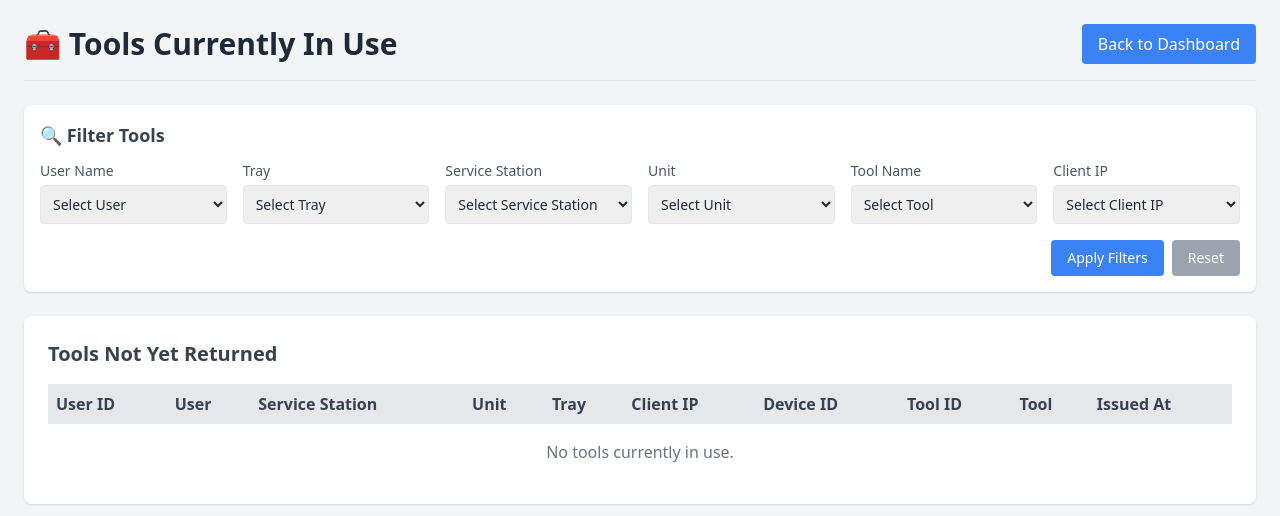
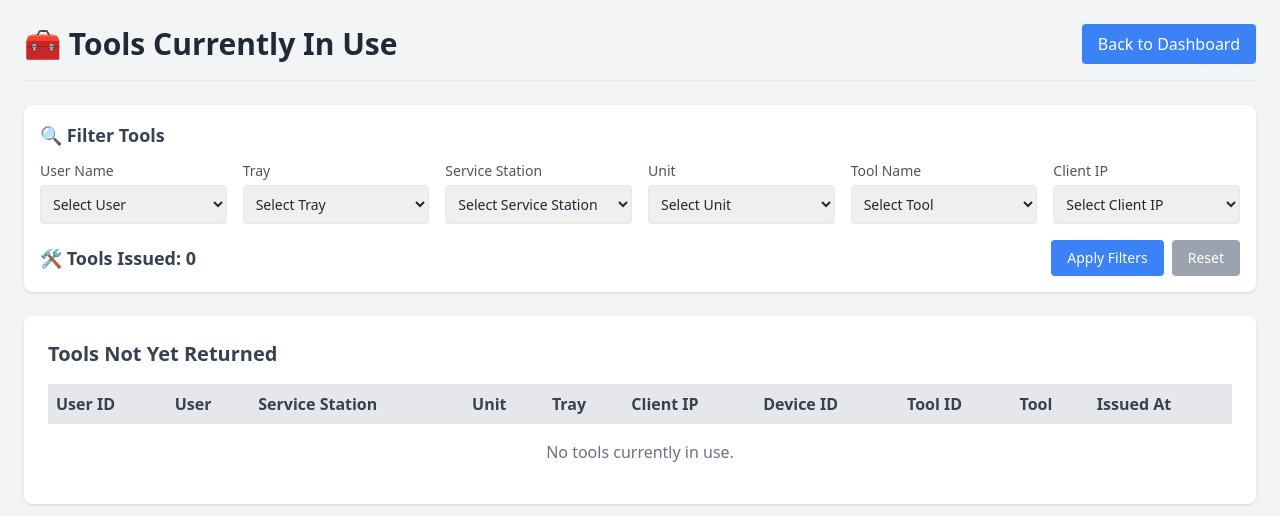
Before and after one commit to Natarajan-Annadurai/FOD, a Django app: page /tools-in-use/ in a window 1280 px wide. Shown: the top 516 px of the page. Run offline with Django 5.2, Linux system fonts and the light colour scheme; data that the repository does not hold is empty; some libraries are stand-ins or nearby versions.

Commit message:
iNTIAL COMMIT

```diff
--- a/detection/templates/tools_in_use.html
+++ b/detection/templates/tools_in_use.html
@@ -143,10 +143,21 @@
 
       </div>
 
-      <div class="mt-4 flex justify-end gap-2">
-        <button type="submit" class="px-4 py-2 bg-blue-500 text-white rounded hover:bg-blue-600 text-sm">Apply Filters</button>
-        <a href="{% url 'tools_in_use' %}" class="px-4 py-2 bg-gray-400 text-white rounded hover:bg-gray-500 text-sm">Reset</a>
-      </div>
+     <div class="mt-4 flex justify-between items-center">
+          <div>
+            <h3 class="text-lg font-semibold text-gray-700">
+              🛠 Tools Issued: <span id="toolsCount">{{ in_use_tools|length }}</span>
+            </h3>
+          </div>
+          <div class="flex gap-2">
+            <button type="submit" class="px-4 py-2 bg-blue-500 text-white rounded hover:bg-blue-600 text-sm">
+              Apply Filters
+            </button>
+            <a href="{% url 'tools_in_use' %}" class="px-4 py-2 bg-gray-400 text-white rounded hover:bg-gray-500 text-sm">
+              Reset
+            </a>
+          </div>
+     </div>
     </form>
 
   <!-- Table Section -->
```
